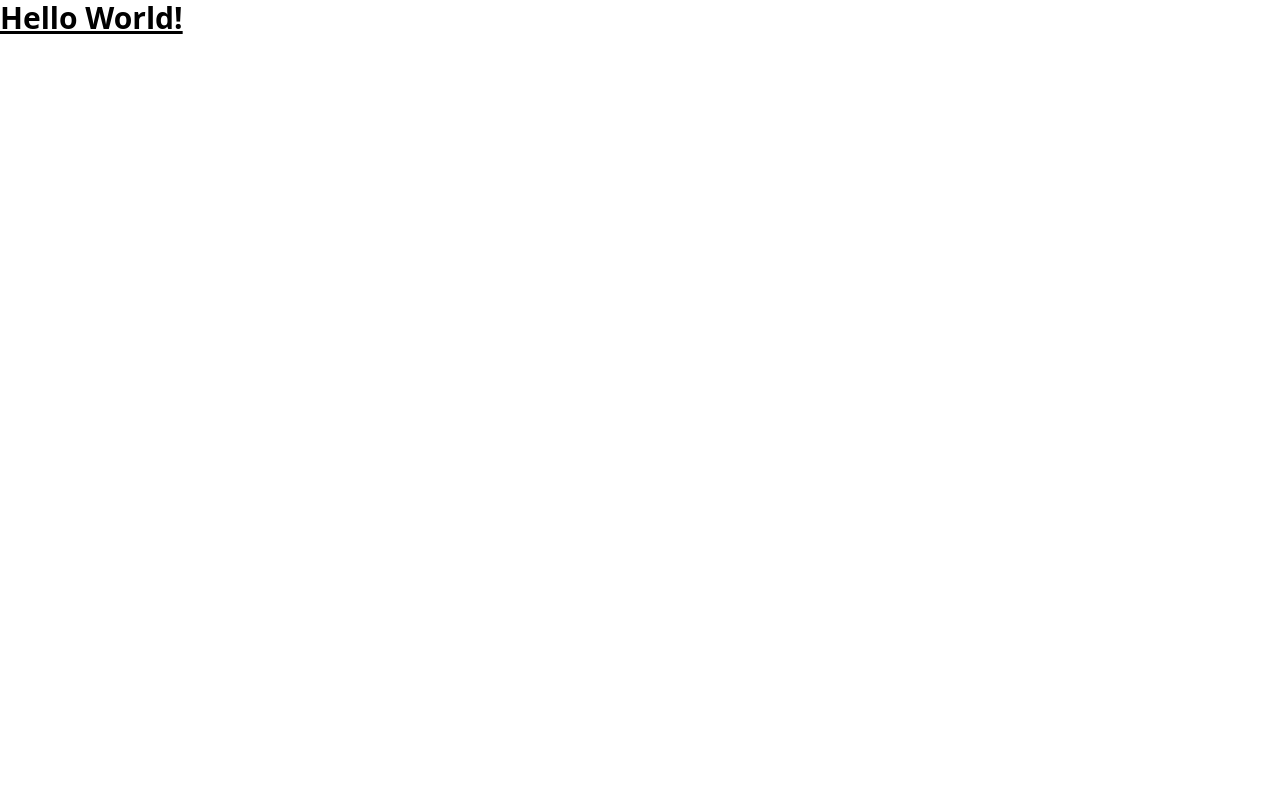
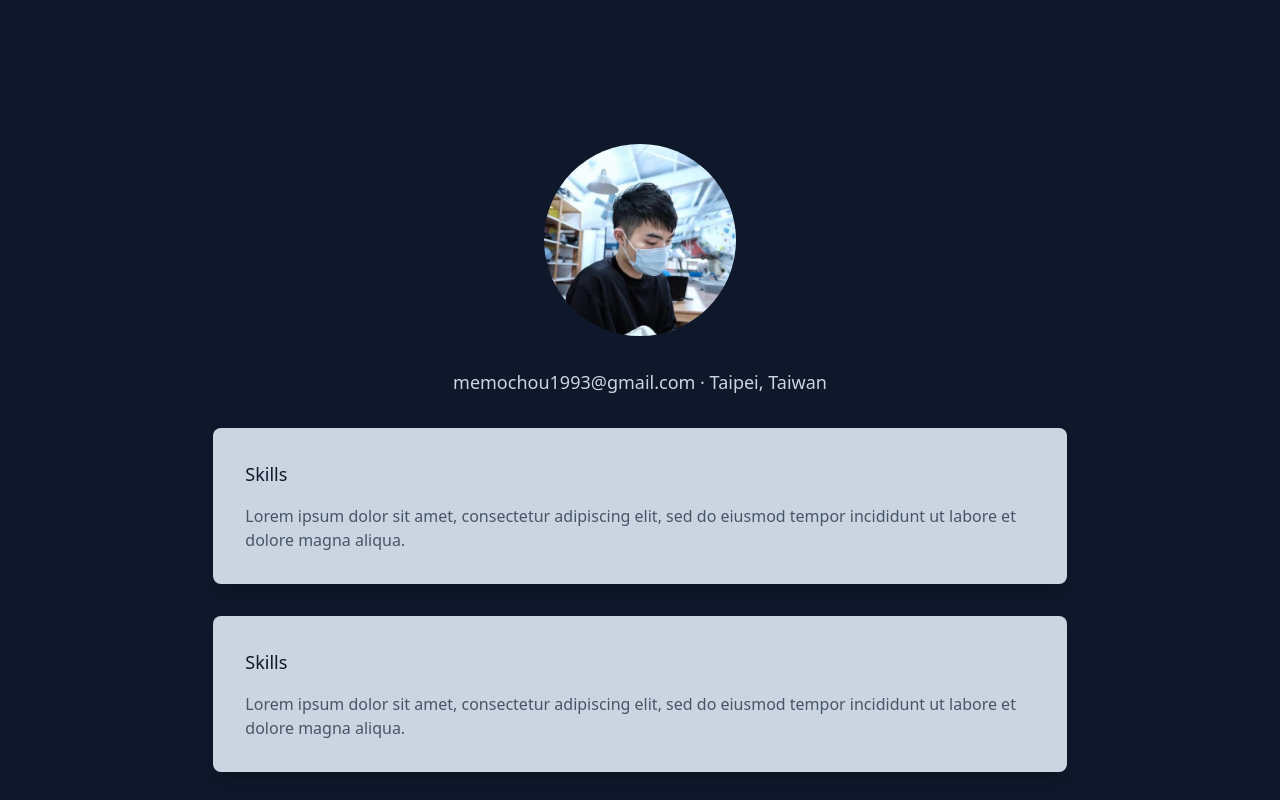
Before and after one commit to memochou1993/portfolio-next, a Next.js app: page / in a window 1280 px wide. Shown: the top 800 px of the page. Built offline with nearby package versions, Linux system fonts and the light colour scheme.

Commit message:
Add Portfolio component

```diff
--- /dev/null
+++ b/components/Portfolio.jsx
@@ -0,0 +1,42 @@
+import React from 'react';
+import Image from 'next/image';
+
+export default function Portfolio() {
+  return (
+    <div className="dark:bg-slate-900">
+      <div className="container py-32 mx-auto">
+        <div className="flex flex-col">
+          <div className="flex justify-center my-4">
+            <Image alt="Memo Chou" src="/demo.jpeg" height="460" width="460" className="w-48 h-48 rounded-full" />
+          </div>
+          <div className="flex justify-center my-4">
+            <span className="text-lg font-light dark:text-slate-300">
+              <a href="mailto:memochou1993@gmail.com">
+                memochou1993@gmail.com
+              </a>
+              {' · '}
+              Taipei, Taiwan
+            </span>
+          </div>
+          {
+            [...Array(3).keys()].map((_) => (
+              <div key={_} className="flex justify-center my-4">
+                <div className="basis-10/12 md:basis-8/12">
+                  <div className="p-8 rounded-lg shadow-lg dark:bg-slate-300">
+                    <h3 className="text-lg font-medium dark:text-slate-900">
+                      Skills
+                    </h3>
+                    <p className="mt-4 text-base dark:text-slate-600">
+                      Lorem ipsum dolor sit amet, consectetur adipiscing elit,
+                      sed do eiusmod tempor incididunt ut labore et dolore magna aliqua.
+                    </p>
+                  </div>
+                </div>
+              </div>
+            ))
+          }
+        </div>
+      </div>
+    </div>
+  );
+}
--- a/pages/_app.jsx
+++ b/pages/_app.jsx
@@ -1,8 +1,8 @@
 import React from 'react';
 import '../styles/globals.css';
 
-function MyApp({ Component, pageProps }) {
+function App({ Component, pageProps }) {
   return <Component {...pageProps} />;
 }
 
-export default MyApp;
+export default App;
--- a/pages/index.jsx
+++ b/pages/index.jsx
@@ -1,18 +1,17 @@
 import React from 'react';
 import Head from 'next/head';
+import Portfolio from '../components/Portfolio';
 
 export default function Home() {
   return (
     <div>
       <Head>
         <title>{'Memo\'s Portfolio'}</title>
-        <meta name="description" content="Generated by create next app" />
+        <meta name="description" content="Memo's Portfolio" />
         <link rel="icon" href="/favicon.ico" />
       </Head>
-      <main>
-        <h1 className="text-3xl font-bold underline">
-          Hello World!
-        </h1>
+      <main className="dark">
+        <Portfolio />
       </main>
       <footer />
     </div>
--- a/tailwind.config.js
+++ b/tailwind.config.js
@@ -1,5 +1,6 @@
 /** @type {import('tailwindcss').Config} */
 module.exports = {
+  darkMode: 'class',
   content: [
     './pages/**/*.{js,ts,jsx,tsx}',
     './components/**/*.{js,ts,jsx,tsx}',
```
Also changed, not shown: public/demo.jpeg (added), public/vercel.svg (deleted).
